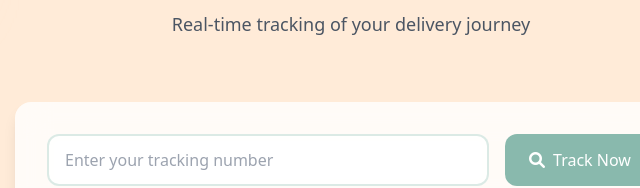
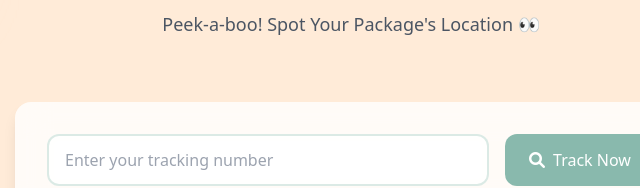
Before and after one commit to DinuraSellapperuma/happy_t_order_tracking, a plain HTML site: page index.html in a window 1280 px wide. Shown: the part 262-450 px from the top of the page, 289-929 px from the left. Drawn offline with nearby package versions, Linux system fonts and the light colour scheme.

Commit message:
Update index.html

```diff
--- a/index.html
+++ b/index.html
@@ -367,7 +367,7 @@
           HAPPY T<br>Track Your Package
         </h1>
         <p class="text-gray-600 text-base md:text-lg">
-          Real-time tracking of your delivery journey
+          Peek-a-boo! Spot Your Package's Location 👀
         </p>
       </div>
 
```
